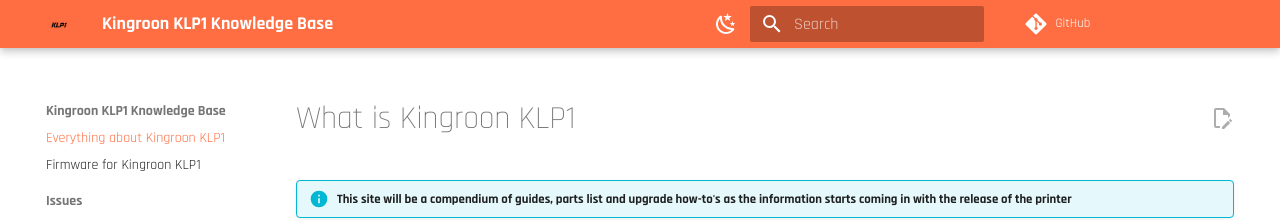
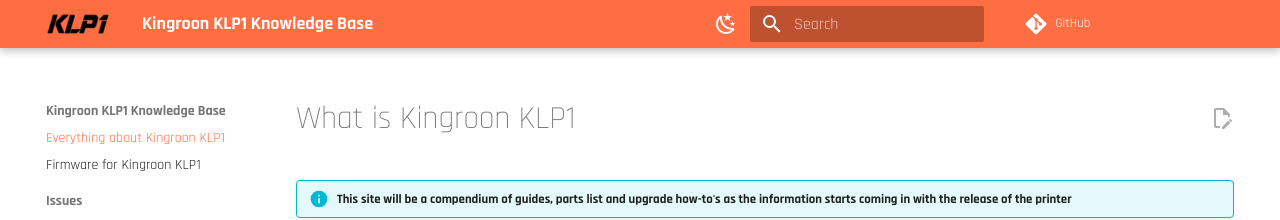
Before and after one commit to blakadder/klp1, an MkDocs documentation site: the page built from docs/index.md, in a window 1280 px wide. Shown: the top 220 px of the page. Built offline with MkDocs 1.6.1 and Material for MkDocs 9.7.7, drawn with Linux system fonts in a browser that asks for light colours; comment, search, counter and statistics services are not loaded.

Commit message:
change logo

```diff
--- a/mkdocs.yml
+++ b/mkdocs.yml
@@ -45,7 +45,7 @@
   icon:
     admonition:
       tip: material/shopping-outline
-  logo: images/KLP1.svg
+  logo: images/logo.png
 
 plugins:
   - search
```
Also changed, not shown: docs/images/logo.png.
